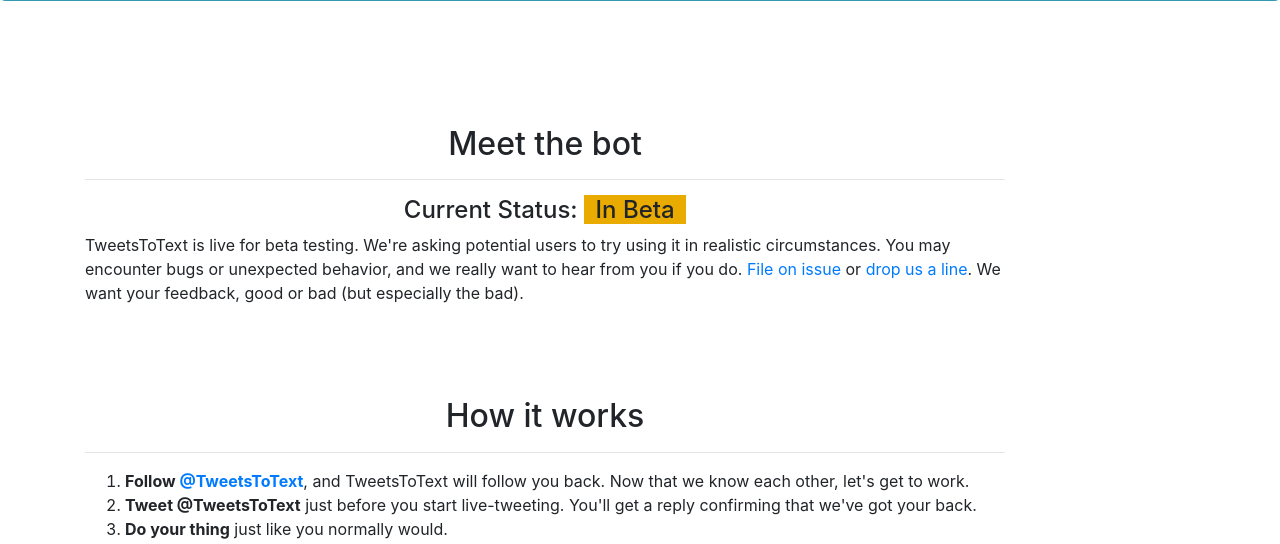
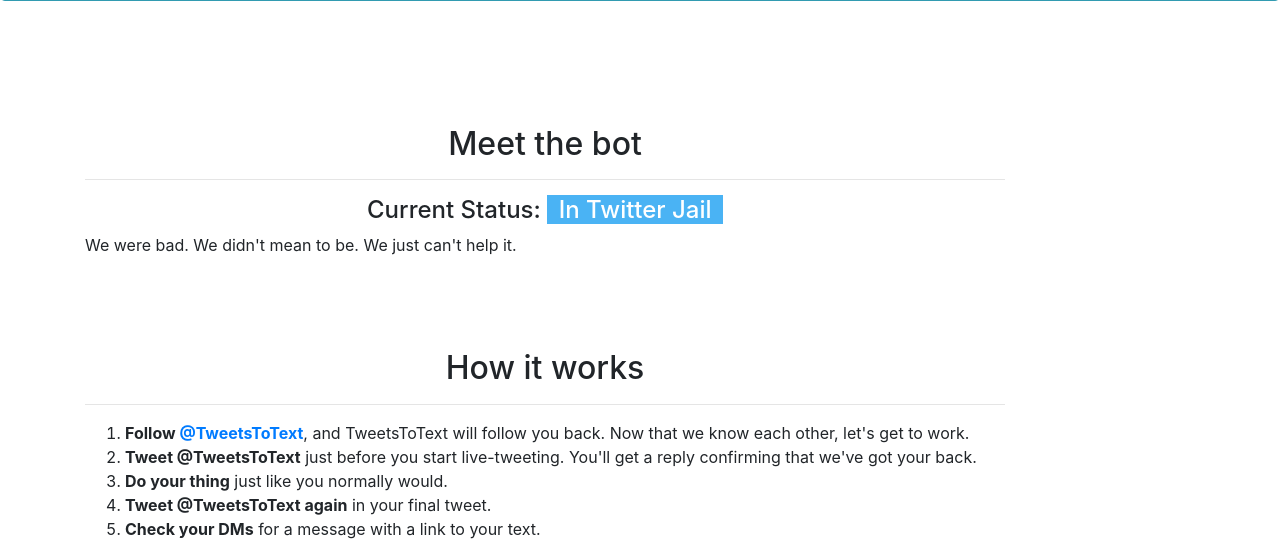
Before and after one commit to rji-futures-lab/tweets-to-text, a Flask app: page / in a window 1280 px wide. Shown: the part 759-1303 px from the top of the page. Run offline with Flask 2, Linux system fonts and the light colour scheme; parts of the project's set-up code (start-up, migrations or seed data) failed here and were passed over; some libraries are stand-ins or nearby versions.

Commit message:
in twitter jail

```diff
--- a/tweets2text/static/style.css
+++ b/tweets2text/static/style.css
@@ -84,9 +84,22 @@
 }
 
 .status {
-    background-color: #eaab00;
     padding-left: 1.25%;
     padding-right: 1.25%;
+}
+
+.beta {
+    background-color: #eaab00;
+}
+
+.jail {
+    background-color: #4ab3f4;
+    color: #ffffff;
+}
+
+.success {
+    background-color: #008000;
+    color: #ffffff;
 }
 
 .col-10 h2 {
--- a/tweets2text/templates/index.html
+++ b/tweets2text/templates/index.html
@@ -31,8 +31,10 @@
       <div class='col-10'>
         <h2>Meet the bot</h2>
         <hr>
-        <h4>Current Status: <span class='status'>In Beta</span></h4>
-        <p>TweetsToText is live for beta testing. We're asking potential users to try using it in realistic circumstances. You may encounter bugs or unexpected behavior, and we really want to hear from you if you do. <a href="https://github.com/rji-futures-lab/tweets-to-text/issues">File on issue</a> or <a href="mailto:gordonj@rjionline.org">drop us a line</a>. We want your feedback, good or bad (but especially the bad).</p>
+        <h4>Current Status: <span class='status jail'>In Twitter Jail</span></h4>
+        <p>
+          We were bad. We didn't mean to be. We just can't help it.
+        </p>
 
         <h2>How it works</h2>
         <hr>
```
